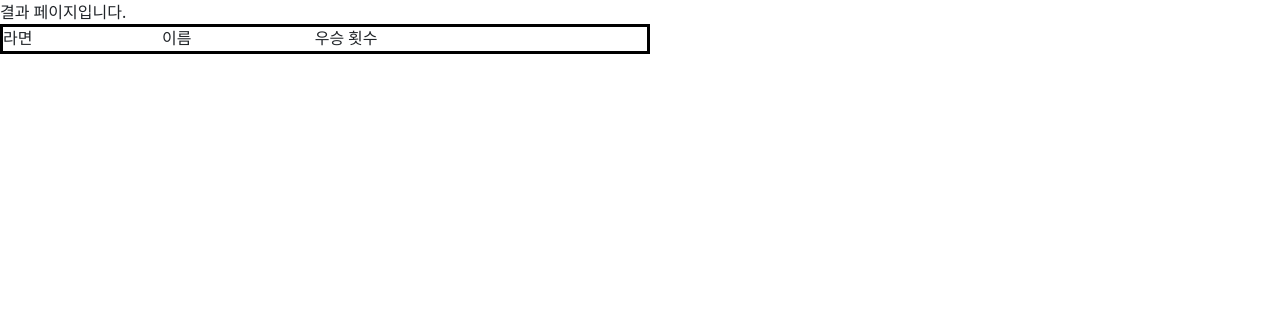
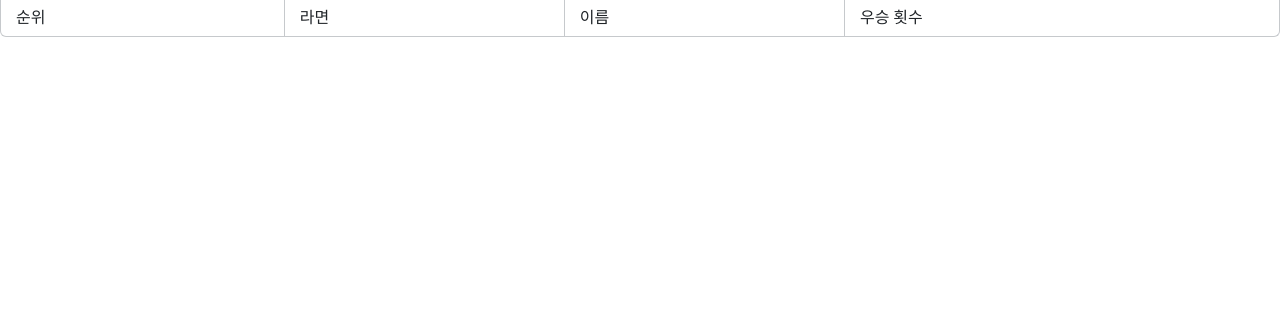
Before and after one commit to JxxHxxx/-ideal-world-cup-project-team8, a Flask app: page /select/result in a window 1280 px wide. Shown: the top 323 px of the page. Run offline with Flask 2, Linux system fonts and the light colour scheme; data that the repository does not hold is empty; some web fonts are replaced.

Commit message:
STYLE #3 테이블 템플릿 추가

```diff
--- a/templates/result.html
+++ b/templates/result.html
@@ -15,11 +15,48 @@
             font-family: 'TmoneyRoundWindExtraBold';
         }
 
-        @font-face {
+@font-face {
             font-family: 'TmoneyRoundWindExtraBold';
             src: url('https://cdn.jsdelivr.net/gh/projectnoonnu/noonfonts_20-07@1.0/TmoneyRoundWindExtraBold.woff') format('woff');
             font-weight: normal;
             font-style: normal;
+        }
+
+        table {
+          border-collapse: separate;
+          border-spacing: 0;
+          width: 100%;
+        }
+        th,
+        td {
+          padding: 6px 15px;
+        }
+        th {
+          background: #42444e;
+          color: #fff;
+          text-align: left;
+        }
+        tr:first-child th:first-child {
+          border-top-left-radius: 6px;
+        }
+        tr:first-child th:last-child {
+          border-top-right-radius: 6px;
+        }
+        td {
+          border-right: 1px solid #c6c9cc;
+          border-bottom: 1px solid #c6c9cc;
+        }
+        td:first-child {
+          border-left: 1px solid #c6c9cc;
+        }
+        tr:nth-child(even) td {
+          background: #eaeaed;
+        }
+        tr:last-child td:first-child {
+          border-bottom-left-radius: 6px;
+        }
+        tr:last-child td:last-child {
+          border-bottom-right-radius: 6px;
         }
 </style>
 <script>
@@ -28,11 +65,11 @@
     });
 </script>
 <body>
-  결과 페이지입니다.
     <div class="profile_list">
-        <table bordercolor="black" width="650" height="300" align="center">
+        <table width="650" height="300" align="center">
             <thead>
                 <tr>
+                    <td>순위</td>
                     <td>라면</td>
                     <td>이름</td>
                     <td>우승 횟수</td>
```
